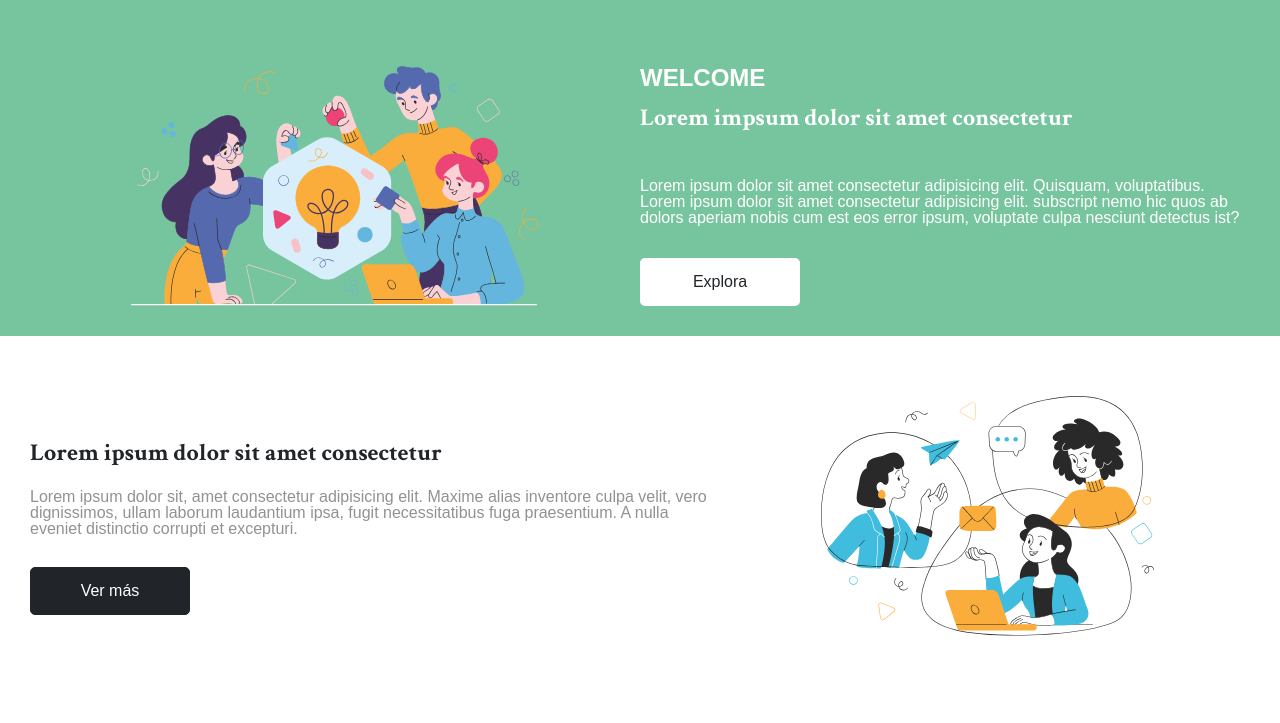
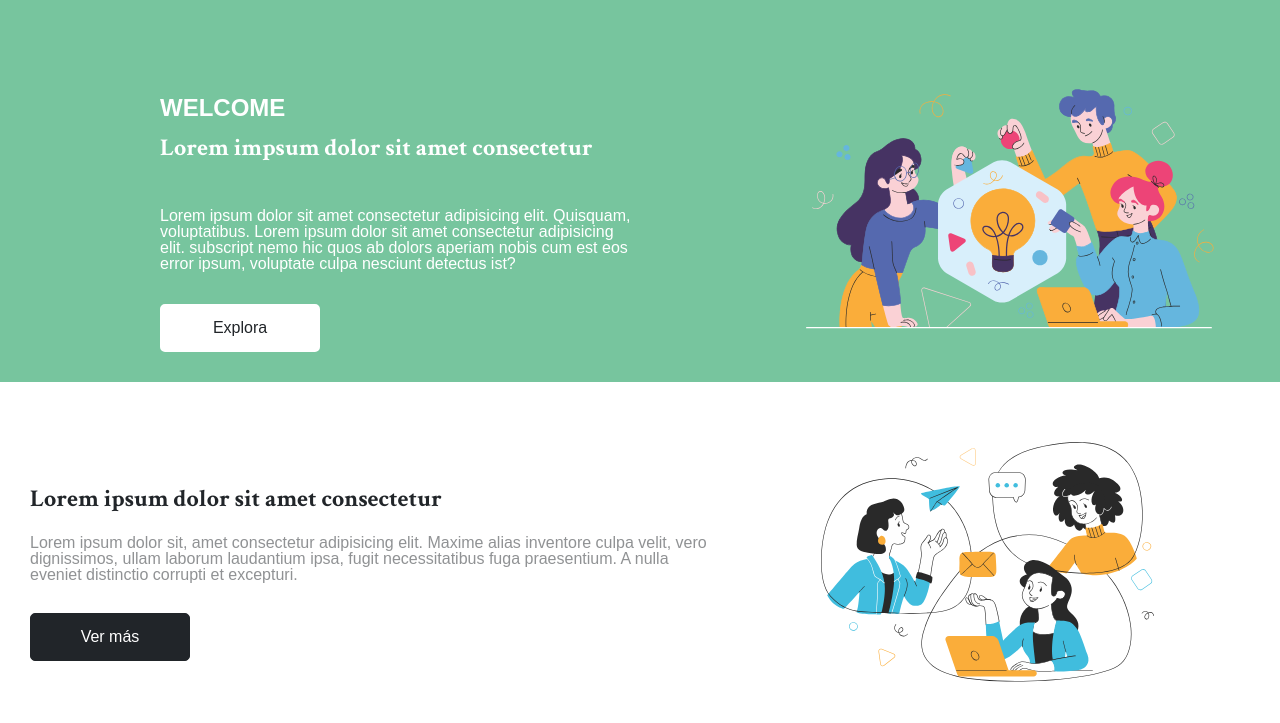
Before and after one commit to Patri-GL/pw-project-promo-53-module-1-team-1, a website built with Vite: page src/index.html in a window 1280 px wide. Shown: the part 47-770 px from the top of the page. Built offline with nearby package versions, Linux system fonts and the light colour scheme; files whose address does not match are found by name.

Commit message:
ajustescris

```diff
--- a/src/partials/cristina.html
+++ b/src/partials/cristina.html
@@ -5,7 +5,7 @@
     <p style="background-image: url(./img/1.svg)" class="white-photo"></p>
     </div>
 <div class="cristexto">
-    <h2>WELCOME</h2>
+    <h2 class="crish2">WELCOME</h2>
     <h1 class="crish1">Lorem impsum dolor sit amet
         consectetur</h1>
     <p class="crisparrafo">Lorem ipsum dolor sit amet consectetur adipisicing elit. Quisquam, voluptatibus. Lorem ipsum dolor sit amet consectetur adipisicing elit. subscript nemo hic quos ab dolors aperiam nobis cum est eos error ipsum, voluptate culpa nesciunt detectus ist?</p>
--- a/src/scss/pages/_index.scss
+++ b/src/scss/pages/_index.scss
@@ -24,6 +24,7 @@
   width: 100%;
   height: 100%;
   text-align: left;
+  margin-top: 30px;
 }
 .crisbtn {
   display: flex;
@@ -46,16 +47,26 @@
   font-family: var(--brand-title);
 }
 
+
 @media (min-width: 1200px) {
   .crisgomez {
     display: flex;
     flex-direction: row;
     align-items: center;
   }
+
+  .cristexto {
+    order: 1;
+    margin-right: 130px;
+    margin-left: 130px;
+  }
+
   .crisimagen {
+    order: 2;
     height: 100%;
   }
 }
+
 .white-section {
   padding-top: 60px;
   padding-inline: 30px;
```
